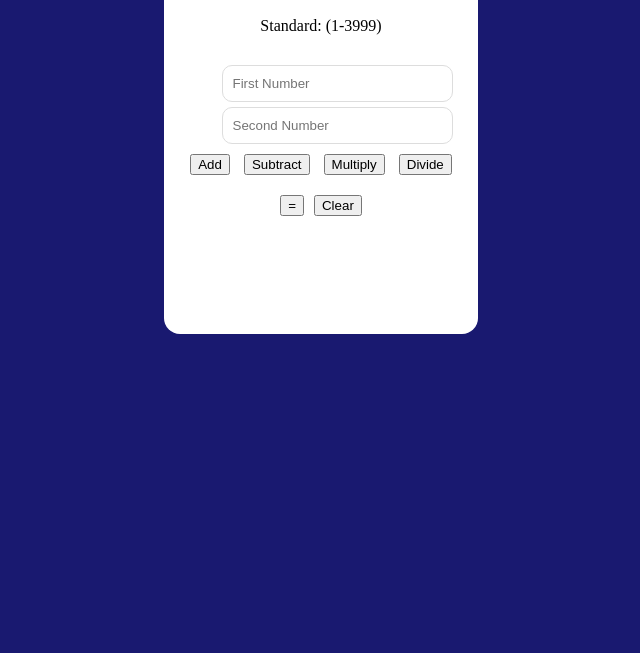
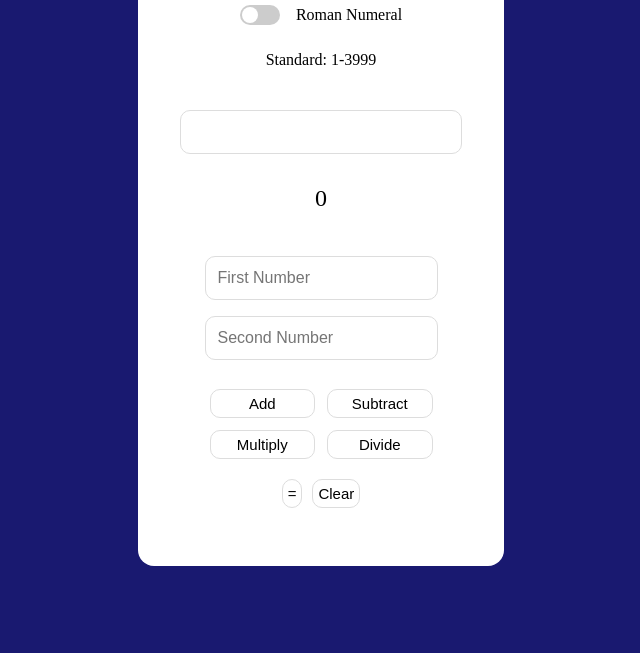
Before and after one commit to Benjamin-Henke/calculator-test, a plain HTML site: page index.html in a window 1280 px wide. Shown: the part 147-800 px from the top of the page, without its empty margins (319-959 px from the left). Drawn offline with Linux system fonts and the light colour scheme.

Commit message:
added some basic styling, some refactor to the logic

```diff
--- a/calculator.js
+++ b/calculator.js
@@ -23,10 +23,13 @@ document.getElementById("secondNumberInput").addEventListener("input", function
     document.getElementById("secondNumber").innerHTML = text;
 });
 
-document.getElementById("add").addEventListener("click", handleOperation);
-document.getElementById("subtract").addEventListener("click", handleOperation);
-document.getElementById("multiply").addEventListener("click", handleOperation);
-document.getElementById("divide").addEventListener("click", handleOperation);
+document.querySelectorAll(".operation-button").forEach(button => {
+  button.addEventListener("click", handleOperation);
+});
+// document.getElementById("add").addEventListener("click", handleOperation);
+// document.getElementById("subtract").addEventListener("click", handleOperation);
+// document.getElementById("multiply").addEventListener("click", handleOperation);
+// document.getElementById("divide").addEventListener("click", handleOperation);
 
 function validateInputs(event) {
   if (isRomanNumeralMode) {
@@ -84,6 +87,7 @@ function convertIntToRoman(number) {
 
 function handleOperation(event) {
   selectedOperation = event.target.value;
+
     switch(selectedOperation) {
       case "add":
           document.getElementById("operation").innerHTML = "+";
@@ -97,7 +101,13 @@ function handleOperation(event) {
       case "divide":
           document.getElementById("operation").innerHTML = "/";
           break;
-    }
+  };
+
+  document.querySelectorAll(".operation-button").forEach(button => {
+    button.classList.remove("active");
+  });
+
+  event.target.classList.add("active");
 };
 
 function calculate() {
@@ -164,7 +174,7 @@ function clearFields() {
     document.getElementById("firstNumber").innerHTML = "";
     document.getElementById("secondNumber").innerHTML = "";
     document.getElementById("operation").innerHTML = "";
-    document.getElementById("result").innerHTML = "";
+    document.getElementById("result").innerHTML = 0;
 };
 
 function updateMode() {
@@ -173,9 +183,9 @@ function updateMode() {
 
   if (isRomanNumeralMode) {
     modeText.textContent = "Roman Numeral: ";
-    helpText.textContent = "(I, V, X, L, C, D, M)";
+    helpText.textContent = "I, V, X, L, C, D, M";
   } else {
     modeText.textContent = "Standard: ";
-    helpText.textContent = "(1-3999)";
+    helpText.textContent = "1-3999";
   }
 };
--- a/index.html
+++ b/index.html
@@ -18,10 +18,18 @@
         <label>Roman Numeral</label>
       </div>
 
-      <div>
+      <div class="mode-info">
         <span class="mode" id="mode">Standard:</span>
-        <span class="help-text" id="helpText">(1-3999)</span>
+        <span class="help-text" id="helpText">1-3999</span>
       </div>
+
+      <div class="summary-container" id="summary">
+        <span id="firstNumber"></span>
+        <span id="operation"></span>
+        <span id="secondNumber"></span>
+      </div>
+
+      <div class="result" id="result">0</div>
 
       <form class="calculator">
         <div class="inputs">
@@ -29,26 +37,18 @@
           <input id="secondNumberInput" placeholder="Second Number" />
         </div>
 
-        <div id="operations">
-          <button type="button" id="add" value="add">Add</button>
-          <button type="button" id="subtract" value="subtract">Subtract</button>
-          <button type="button" id="multiply" value="multiply">Multiply</button>
-          <button type="button" id="divide" value="divide">Divide</button>
+        <div class="operation-container" id="operations">
+          <button type="button" class="operation-button" id="add" value="add">Add</button>
+          <button type="button" class="operation-button" id="subtract" value="subtract">Subtract</button>
+          <button type="button" class="operation-button" id="multiply" value="multiply">Multiply</button>
+          <button type="button" class="operation-button" id="divide" value="divide">Divide</button>
         </div>
 
-        <div class="buttons">
+        <div class="action-buttons">
           <button type="button" id="equals" onclick="calculate()">=</button>
           <button type="reset" id="clear" onclick="clearFields()">Clear</button>
         </div>
       </form>
-
-      <div id="summary">
-        <p id="firstNumber"></p>
-        <p id="operation"></p>
-        <p id="secondNumber"></p>
-      </div>
-
-      <div id="result"></div>
     </div>
 
     <script src="calculator.js" defer></script>
--- a/style.css
+++ b/style.css
@@ -5,14 +5,37 @@ body {
   background-color: midnightblue;
 }
 
+button {
+  padding: 5px;
+  border: 1px solid #ddd;
+  border-radius: 10px;
+  background: white;
+  cursor: pointer;
+  font-size: 15px;
+  font-weight: 100;
+  transition: all 0.3s;
+  display: flex;
+  align-items: center;
+  justify-content: center;
+}
+
+button:hover {
+  background-color: lightblue;
+}
+
+.operation-button.active {
+  background-color: lightcoral;
+  border-color: lightcoral;
+}
+
 .calculator-container {
   background-color: #ffffff;
   display: flex;
   flex-direction: column;
   align-items: center;
-  gap: 1.25rem;
+  gap: 1rem;
   border-radius: 1rem;
-  padding: 1rem;
+  padding: 3rem;
 }
 
 .calculator {
@@ -29,19 +52,27 @@ body {
     margin: 5px;
 }
 
+.mode-info {
+  padding: 10px;
+  min-width: 250px;
+  text-align: center;
+}
+
+.inputs {
+  display: flex;
+  flex-direction: column;
+  align-items: center;
+  justify-content: center;
+  width: 100%;
+  margin: 0 auto;
+}
+
 .inputs input {
-  display: inherit;
-  flex-direction: column;
-  border-radius: 0.5rem;
-  width: 100%;
-  padding: 10px;
-
+  font-size: 1rem;
+  padding: 12px;
+  border-radius: 10px;
   border: 1px solid #ddd;
-  border-radius: 10px;
-
-  margin: 5px;
-
-  transition: border-color 0.3s;
+  margin: 8px 0;
 }
 
 .inputs input:focus {
@@ -49,19 +80,40 @@ body {
   border-color: rebeccapurple;
 }
 
-.buttons {
+.operation-container {
+  display: grid;
+  grid-template-columns: 1fr 1fr;
+  width: 100%;
+  gap: 2px;
+  margin-top: 1rem;
+}
+
+.action-buttons {
     display: flex;
     justify-content: center;
     flex-direction: row;
     margin-top: 10px;
 }
 
-#summary {
-    margin-top: 20px;
+.summary-container {
+    margin-top: 15px;
     display: flex;
     flex-direction: row;
     align-items: center;
+    justify-content: center;
     gap: 0.25rem;
+    border: 1px solid #ddd;
+    border-radius: 10px;
+    width: 100%;
+    padding: 5px;
+    height: 2rem;
+}
+
+.result {
+  font-weight: 200;
+  font-size: 1.5rem;
+  padding-top: 15px;
+  padding-bottom: 15px;
 }
 
 input[type=number]::-webkit-outer-spin-button,
@@ -69,15 +121,6 @@ input[type=number]::-webkit-inner-spin-button {
   -webkit-appearance: none;
   margin: 0;
 }
-
-
-
-
-
-
-
-
-
 
 
 
```
Lines whose indentation alone changed are shown as unchanged.
